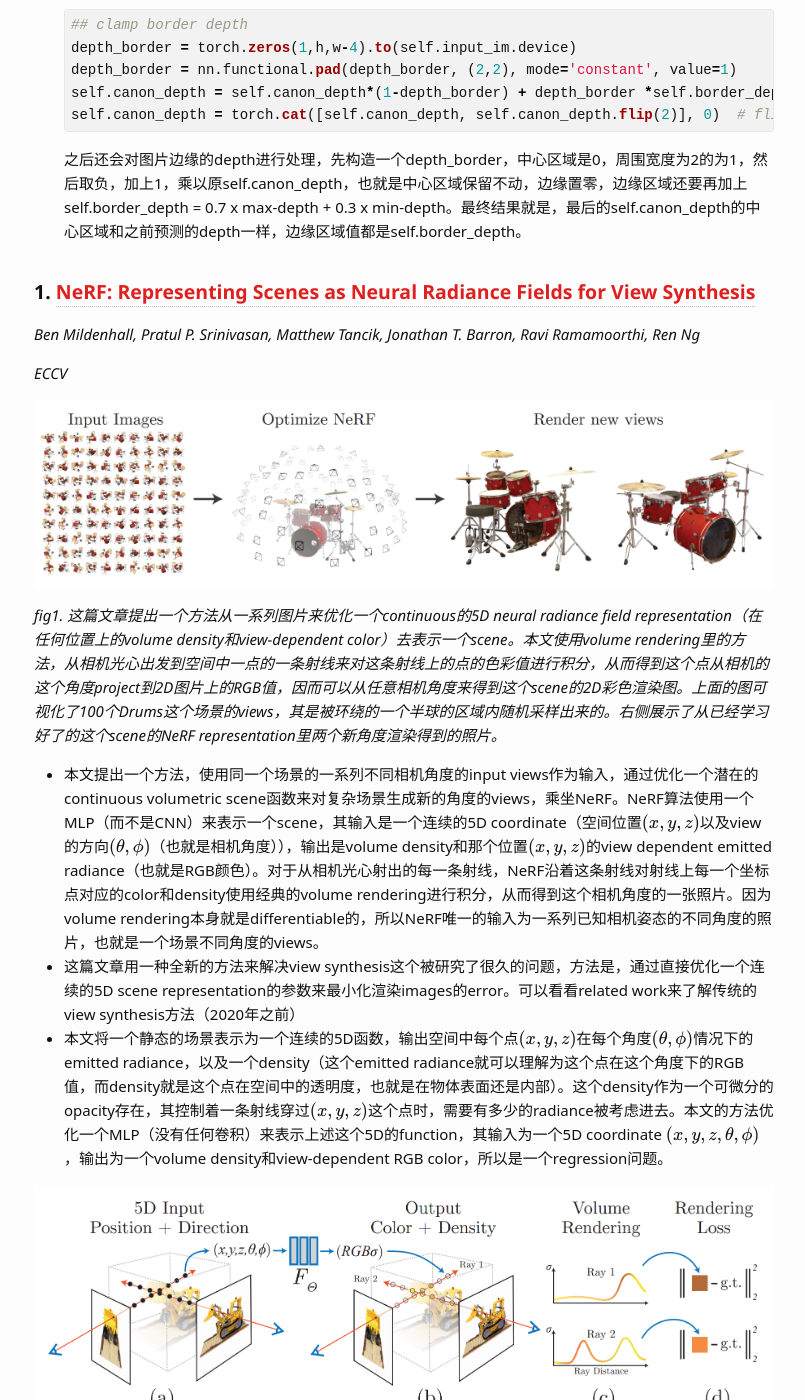
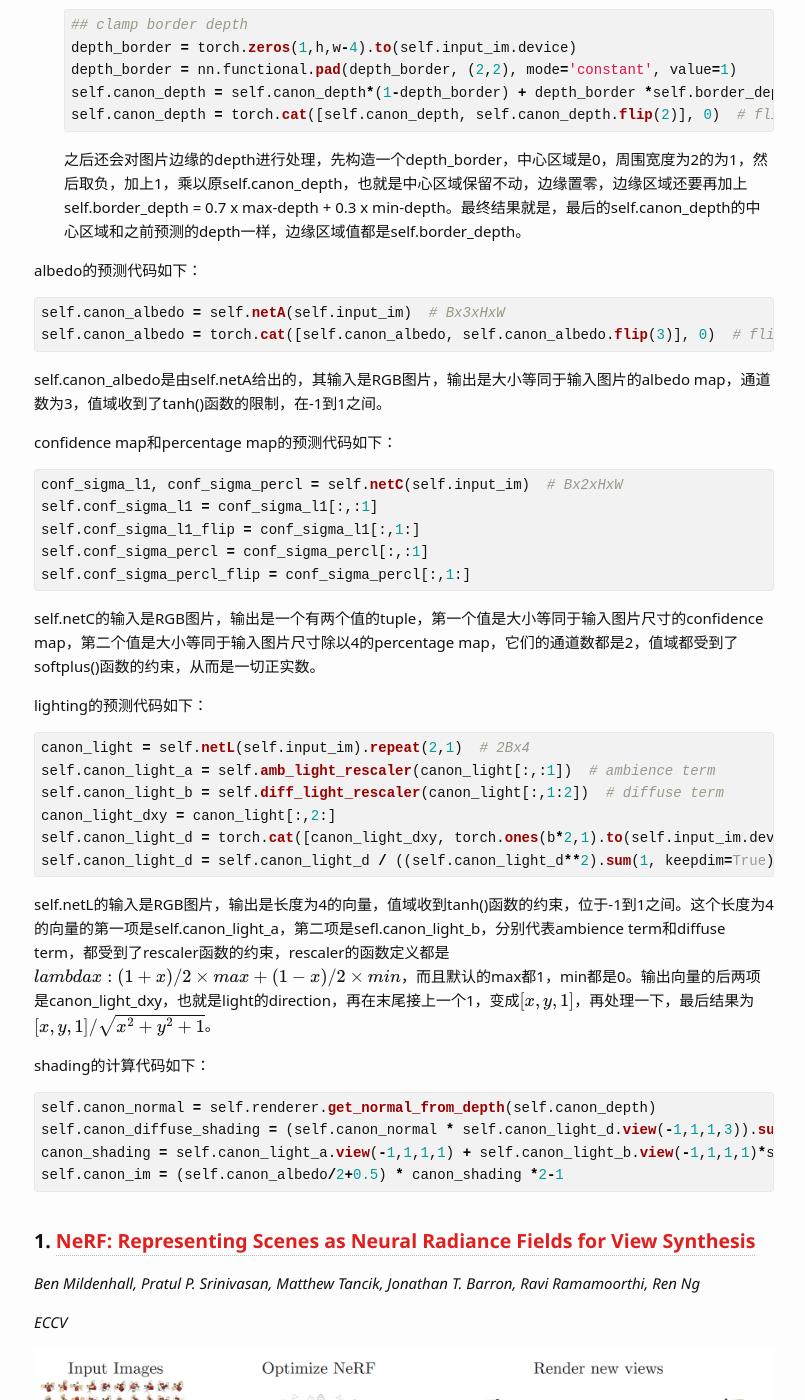
Before and after one commit to Wei-kang-Wang/tech-log, a Jekyll site: the page built from _posts/2022-01-01-Synthesis & Reconstruction.md, in a window 1280 px wide and 1400 px high, scrolled down 2255 px. Shown: the whole window, without its empty margins (236-1041 px from the left). Built offline with Jekyll 4.4.1, drawn with Linux system fonts in a browser that asks for light colours; some web fonts are replaced; formulas are drawn with MathJax 3; some of the changed text lies outside the part shown.

Commit message:
Update 2022-01-01-Synthesis & Reconstruction.md

````diff
--- a/_posts/2022-01-01-Synthesis & Reconstruction.md
+++ b/_posts/2022-01-01-Synthesis & Reconstruction.md
@@ -30,7 +30,7 @@ self.canon_depth = self.canon_depth_raw - self.canon_depth_raw.view(b,-1).mean(1
 self.canon_depth = self.canon_depth.tanh()
 self.canon_depth = self.depth_rescaler(self.canon_depth)
 ```
-其中self.netD是一个网络，输入为RGB图片，也就是input_im，输出是大小等同于输入图片尺寸的，单通道的输出，无任何值域限制。也就是上述第一行。第二行将每张预测的depth map减去这个map的均值。第三行加上一个tanh()函数，将depth的值域限制在-1到1之间。最后，self.depth_rescaler()函数如下：$$lambda d: (1+d)/2 \times max-depth + (1-d)/2 \times min-depth$$。默认的max-depth=1.1，min-depth=0.9，
+其中self.netD是一个网络，输入为RGB图片，也就是input_im，输出是大小等同于输入图片尺寸的，单通道的depth map，无任何值域限制。也就是上述第一行。第二行将每张预测的depth map减去这个map的均值。第三行加上一个tanh()函数，将depth的值域限制在-1到1之间。最后，self.depth_rescaler()函数如下：$$lambda d: (1+d)/2 \times max-depth + (1-d)/2 \times min-depth$$。默认的max-depth=1.1，min-depth=0.9，
 ```python
 ## clamp border depth
 depth_border = torch.zeros(1,h,w-4).to(self.input_im.device)
@@ -39,6 +39,44 @@ self.canon_depth = self.canon_depth*(1-depth_border) + depth_border *self.border
 self.canon_depth = torch.cat([self.canon_depth, self.canon_depth.flip(2)], 0)  # flip
 ```
 之后还会对图片边缘的depth进行处理，先构造一个depth_border，中心区域是0，周围宽度为2的为1，然后取负，加上1，乘以原self.canon_depth，也就是中心区域保留不动，边缘置零，边缘区域还要再加上self.border_depth = 0.7 x max-depth + 0.3 x min-depth。最终结果就是，最后的self.canon_depth的中心区域和之前预测的depth一样，边缘区域值都是self.border_depth。
+
+albedo的预测代码如下：
+```python
+self.canon_albedo = self.netA(self.input_im)  # Bx3xHxW
+self.canon_albedo = torch.cat([self.canon_albedo, self.canon_albedo.flip(3)], 0)  # flip
+```
+self.canon_albedo是由self.netA给出的，其输入是RGB图片，输出是大小等同于输入图片的albedo map，通道数为3，值域收到了tanh()函数的限制，在-1到1之间。
+
+confidence map和percentage map的预测代码如下：
+```python
+conf_sigma_l1, conf_sigma_percl = self.netC(self.input_im)  # Bx2xHxW
+self.conf_sigma_l1 = conf_sigma_l1[:,:1]
+self.conf_sigma_l1_flip = conf_sigma_l1[:,1:]
+self.conf_sigma_percl = conf_sigma_percl[:,:1]
+self.conf_sigma_percl_flip = conf_sigma_percl[:,1:]
+```
+self.netC的输入是RGB图片，输出是一个有两个值的tuple，第一个值是大小等同于输入图片尺寸的confidence map，第二个值是大小等同于输入图片尺寸除以4的percentage map，它们的通道数都是2，值域都受到了softplus()函数的约束，从而是一切正实数。
+
+lighting的预测代码如下：
+```python
+canon_light = self.netL(self.input_im).repeat(2,1)  # 2Bx4
+self.canon_light_a = self.amb_light_rescaler(canon_light[:,:1])  # ambience term
+self.canon_light_b = self.diff_light_rescaler(canon_light[:,1:2])  # diffuse term
+canon_light_dxy = canon_light[:,2:]
+self.canon_light_d = torch.cat([canon_light_dxy, torch.ones(b*2,1).to(self.input_im.device)], 1)
+self.canon_light_d = self.canon_light_d / ((self.canon_light_d**2).sum(1, keepdim=True))**0.5  # diffuse light direction
+```
+self.netL的输入是RGB图片，输出是长度为4的向量，值域收到tanh()函数的约束，位于-1到1之间。这个长度为4的向量的第一项是self.canon_light_a，第二项是sefl.canon_light_b，分别代表ambience term和diffuse term，都受到了rescaler函数的约束，rescaler的函数定义都是$$lambda x: (1+x) / 2 \times max + (1-x)/2 \times min$$，而且默认的max都1，min都是0。输出向量的后两项是canon_light_dxy，也就是light的direction，再在末尾接上一个1，变成$$\left[x,y,1 \right]$$，再处理一下，最后结果为$$\left[x, y,1 \right] / \sqrt{x^2 + y^2 + 1}$$。
+
+shading的计算代码如下：
+```python
+self.canon_normal = self.renderer.get_normal_from_depth(self.canon_depth)
+self.canon_diffuse_shading = (self.canon_normal * self.canon_light_d.view(-1,1,1,3)).sum(3).clamp(min=0).unsqueeze(1)
+canon_shading = self.canon_light_a.view(-1,1,1,1) + self.canon_light_b.view(-1,1,1,1)*self.canon_diffuse_shading
+self.canon_im = (self.canon_albedo/2+0.5) * canon_shading *2-1
+```
+
+
 
 ### 1. [NeRF: Representing Scenes as Neural Radiance Fields for View Synthesis](https://www.ecva.net/papers/eccv_2020/papers_ECCV/papers/123460392.pdf)
 
````
